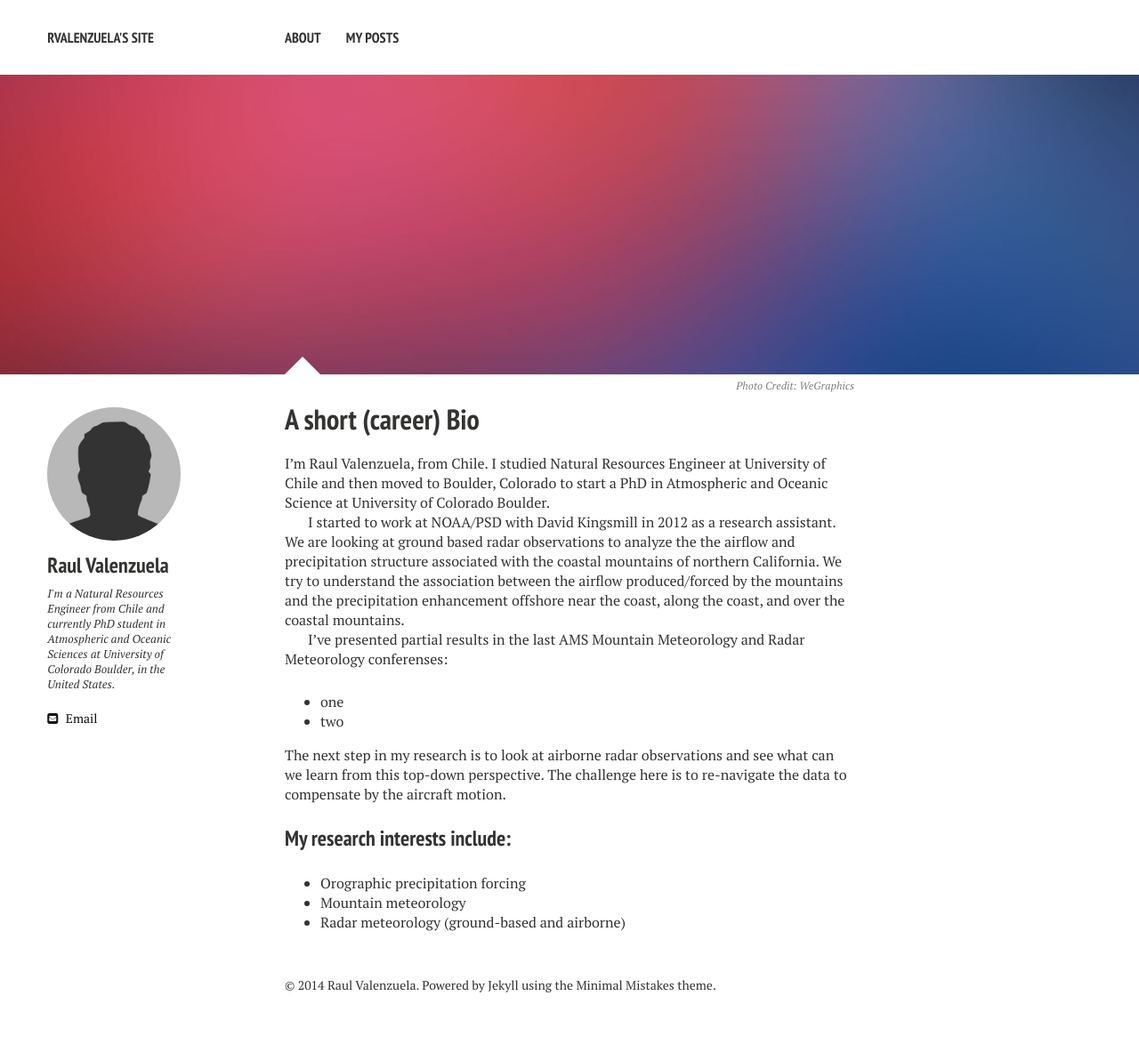
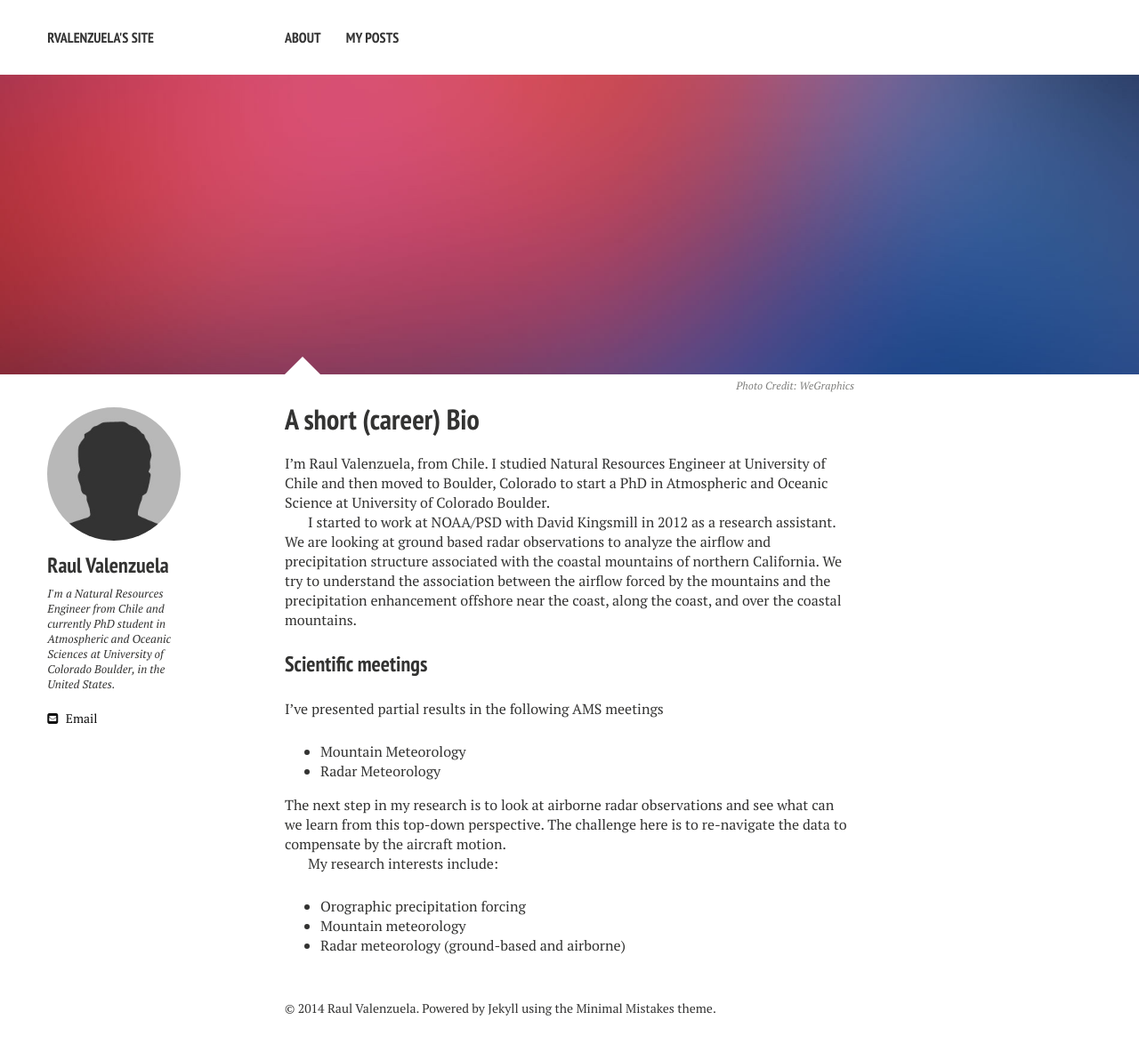
Before and after one commit to Joe-Robertson/rvalenzuelar.github.io, a Jekyll site: the page built from about/index.md, in a window 1280 px wide. Shown: the whole page at 89% size. Built offline with Jekyll 4.4.1, drawn with Linux system fonts in a browser that asks for light colours; nearby versions of some CDN libraries; before the commit the page ends 1166 px from its top, so only the background shows below that.

Commit message:
about page edited

```diff
--- a/about/index.md
+++ b/about/index.md
@@ -13,15 +13,21 @@ image:
 I'm Raul Valenzuela, from Chile. I studied Natural Resources Engineer at University of Chile and then
 moved to Boulder, Colorado to start a PhD in Atmospheric and Oceanic Science at University of Colorado Boulder.
 
-I started to work at NOAA/PSD with David Kingsmill in 2012 as a research assistant. We are looking at ground based radar observations to analyze the the airflow and precipitation structure associated with the coastal mountains of northern California. We try to understand the association between the airflow produced/forced by the mountains and the precipitation enhancement offshore near the coast, along the coast, and over the coastal mountains.
+I started to work at NOAA/PSD with David Kingsmill in 2012 as a research assistant. We are looking at ground based radar observations to analyze the airflow and precipitation structure associated with the coastal mountains of northern California. We try to understand the association between the airflow forced by the mountains and the precipitation enhancement offshore near the coast, along the coast, and over the coastal mountains.
 
-I've presented partial results in the last AMS Mountain Meteorology and Radar Meteorology conferenses:
-* one
-* two
+###Scientific meetings
+
+I've presented partial results in the following AMS meetings
+
+
+* Mountain Meteorology
+* Radar Meteorology
+
 
 The next step in my research is to look at airborne radar observations and see what can we learn from this top-down perspective. The challenge here is to re-navigate the data to compensate by the aircraft motion.
 
-###My research interests include:
+
+My research interests include:
 
 * Orographic precipitation forcing
 * Mountain meteorology
```
